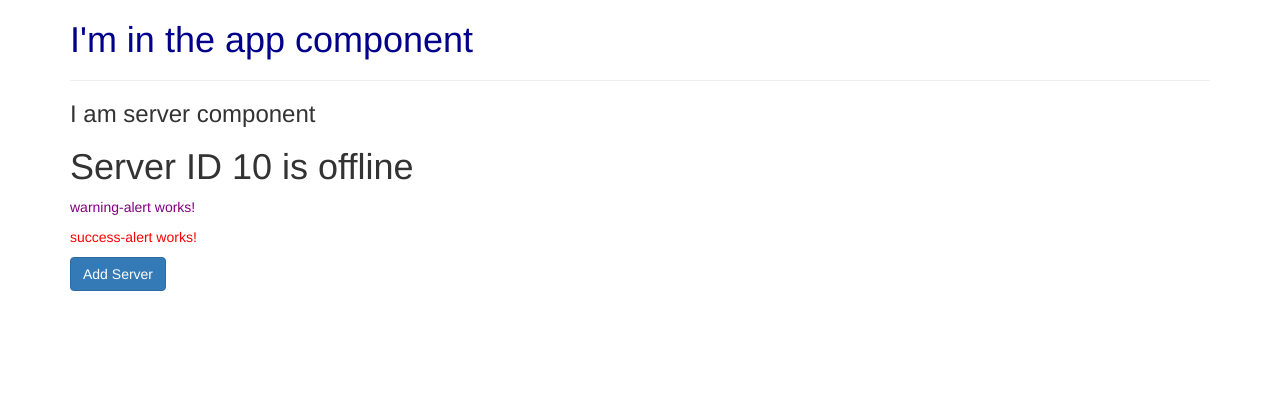
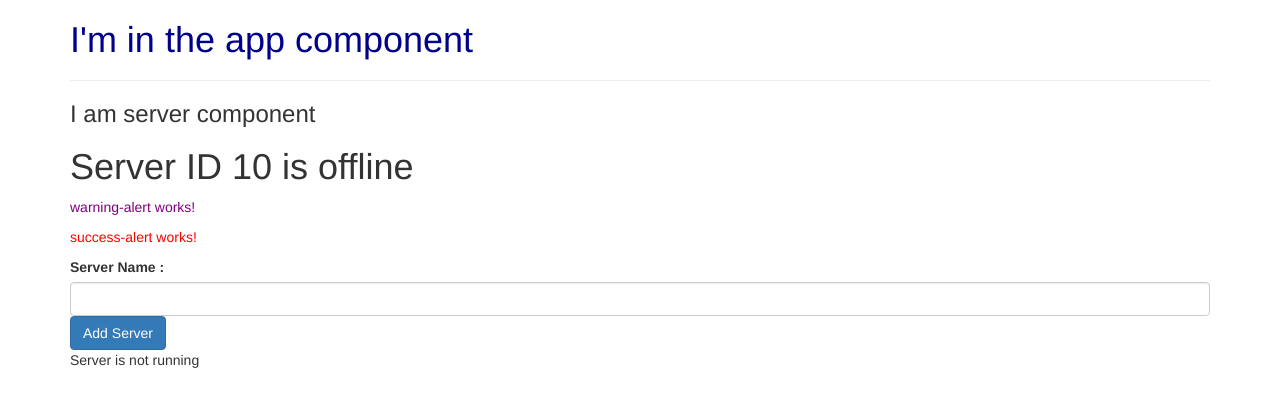
Before and after one commit to widura/Udemy_Angular, an Angular app: page / in a window 1280 px wide. Shown: the top 406 px of the page. Built offline with nearby package versions, Linux system fonts and the light colour scheme.

Commit message:
Data Binding

```diff
--- a/src/app/servers/servers.component.html
+++ b/src/app/servers/servers.component.html
@@ -1 +1,7 @@
-<button class="btn btn-primary">Add Server</button>
+<label>Server Name :</label>
+<input type = "text"
+       class = "form-control"
+       (input)="onUpdateServerName($event)"/>
+
+<button class="btn btn-primary" [disabled]="!allowNewServer" (click)="onCreateServer()">Add Server</button>
+<p>{{serverName}} {{serverStatusInfo}}</p>
--- a/src/app/servers/servers.component.ts
+++ b/src/app/servers/servers.component.ts
@@ -7,7 +7,27 @@ import { Component, OnInit } from '@angular/core';
 })
 export class ServersComponent implements OnInit {
 
-  constructor() { }
+  allowNewServer = false;
+  serverName = "";
+
+  serverStatusInfo = "Server is not running";
+
+  constructor() {
+    setTimeout(() => {
+      this.allowNewServer = true;
+
+    }, 2000)
+  }
+
+  onCreateServer() {
+    this.serverStatusInfo = "Server is up and running";
+  }
+
+  onUpdateServerName(event : Event)
+  {
+    console.log(event);
+    this.serverName = (<HTMLInputElement>event.target).value;
+  }
 
   ngOnInit() {
   }
```
Also changed, not shown: 1 other file (tests, documents, lock files or other folders).
